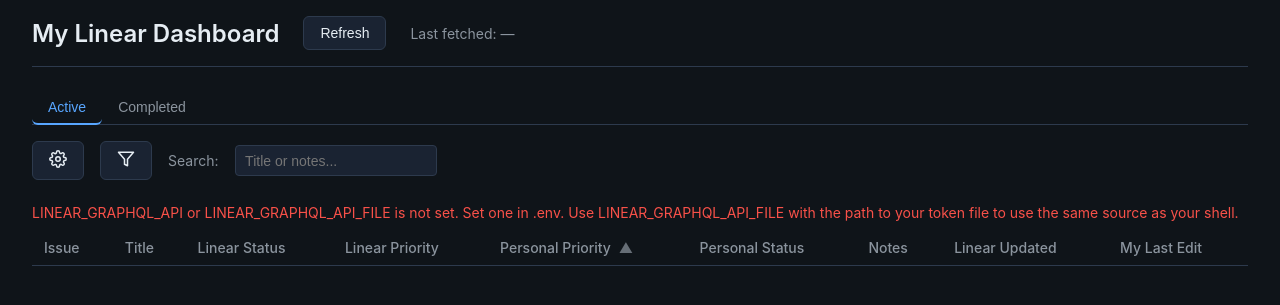
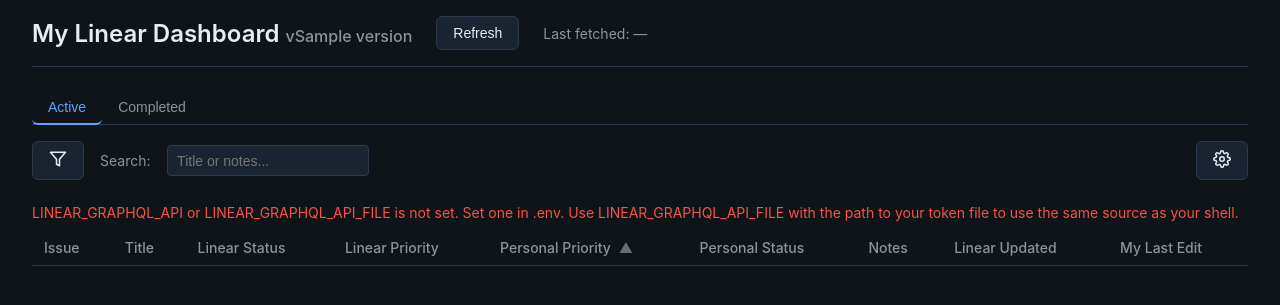
Before and after one commit to jwhittenpk/Sidecar, a Flask app: template templates/index.html in a window 1280 px wide. Shown: the top 305 px of the page. Run offline with Flask 3, Linux system fonts and the light colour scheme; the template is opened without the code that fills it: most values are stand-ins (such as "Sample title", 1, 10 or a date in 2020); lists and menus that the app fills with data are empty.

Commit message:
Sidecar-8: show version in header (vX.Y.Z), move gear to right
- Add _get_version() and pass version to template; display as v{{ version }} in h1 and title
- Style version with smaller font and muted color
- Move column visibility (gear) to right side of controls; column popover right-aligned

Made-with: Cursor

```diff
--- a/app.py
+++ b/app.py
@@ -830,9 +830,20 @@ def refresh_cache():
     return _issues_cache
 
 
+def _get_version():
+    """Return version string from VERSION file, or empty string if missing."""
+    version_path = Path(__file__).parent / "VERSION"
+    if version_path.exists():
+        try:
+            return version_path.read_text(encoding="utf-8").strip()
+        except OSError:
+            pass
+    return ""
+
+
 @app.route("/")
 def index():
-    return render_template("index.html")
+    return render_template("index.html", version=_get_version())
 
 
 @app.route("/api/issues", methods=["GET"])
--- a/templates/index.html
+++ b/templates/index.html
@@ -3,7 +3,7 @@
 <head>
   <meta charset="UTF-8">
   <meta name="viewport" content="width=device-width, initial-scale=1.0">
-  <title>My Linear Dashboard</title>
+  <title>My Linear Dashboard{% if version %} v{{ version }}{% endif %}</title>
   <style>
     :root {
       --bg: #0f1419;
@@ -43,6 +43,7 @@
       border-bottom: 1px solid var(--border);
     }
     h1 { margin: 0; font-size: 1.5rem; font-weight: 600; }
+    .header-version { font-size: 1rem; font-weight: 500; color: var(--text-muted); }
     .last-fetched { color: var(--text-muted); font-size: 0.875rem; }
     button {
       background: var(--surface);
@@ -181,6 +182,7 @@
       font-weight: 500;
     }
     .filter-btn-wrap { position: relative; display: inline-block; }
+    .gear-wrap { margin-left: auto; }
     .filter-btn-wrap .filter-badge {
       position: absolute;
       top: -4px;
@@ -224,7 +226,7 @@
     .th-sortable { cursor: pointer; user-select: none; white-space: nowrap; }
     .th-sortable:hover { color: var(--text); }
     .th-sortable .sort-indicator { margin-left: 0.25rem; opacity: 0.7; }
-    .column-popover { position: absolute; top: 100%; left: 0; margin-top: 4px; background: var(--surface); border: 1px solid var(--border); border-radius: 8px; padding: 1rem; min-width: 260px; max-width: 90vw; box-shadow: 0 8px 24px rgba(0,0,0,0.4); z-index: 50; display: none; }
+    .column-popover { position: absolute; top: 100%; right: 0; left: auto; margin-top: 4px; background: var(--surface); border: 1px solid var(--border); border-radius: 8px; padding: 1rem; min-width: 260px; max-width: 90vw; box-shadow: 0 8px 24px rgba(0,0,0,0.4); z-index: 50; display: none; }
     .column-popover.open { display: block; }
     .column-popover .column-list { max-height: 280px; overflow-y: auto; }
     .column-popover .column-list label { display: flex; align-items: center; gap: 0.5rem; font-size: 0.875rem; color: var(--text); margin: 0.25rem 0; cursor: pointer; }
@@ -242,7 +244,7 @@
 </head>
 <body>
   <header>
-    <h1>My Linear Dashboard</h1>
+    <h1>My Linear Dashboard{% if version %} <span class="header-version">v{{ version }}</span>{% endif %}</h1>
     <button type="button" id="refresh-btn">Refresh</button>
     <span class="last-fetched" id="last-fetched">Last fetched: —</span>
   </header>
@@ -252,18 +254,6 @@
     <button type="button" class="tab" id="tab-completed" role="tab" aria-selected="false">Completed</button>
   </div>
   <div class="controls">
-    <div class="filter-btn-wrap">
-      <button type="button" id="gear-btn" title="Column visibility">
-        <svg width="18" height="18" viewBox="0 0 24 24" fill="none" stroke="currentColor" stroke-width="2" stroke-linecap="round" stroke-linejoin="round"><circle cx="12" cy="12" r="3"/><path d="M19.4 15a1.65 1.65 0 0 0 .33 1.82l.06.06a2 2 0 0 1 0 2.83 2 2 0 0 1-2.83 0l-.06-.06a1.65 1.65 0 0 0-1.82-.33 1.65 1.65 0 0 0-1 1.51V21a2 2 0 0 1-2 2 2 2 0 0 1-2-2v-.09A1.65 1.65 0 0 0 9 19.4a1.65 1.65 0 0 0-1.82.33l-.06.06a2 2 0 0 1-2.83 0 2 2 0 0 1 0-2.83l.06-.06a1.65 1.65 0 0 0 .33-1.82 1.65 1.65 0 0 0-1.51-1H3a2 2 0 0 1-2-2 2 2 0 0 1 2-2h.09A1.65 1.65 0 0 0 4.6 9a1.65 1.65 0 0 0-.33-1.82l-.06-.06a2 2 0 0 1 0-2.83 2 2 0 0 1 2.83 0l.06.06a1.65 1.65 0 0 0 1.82.33H9a1.65 1.65 0 0 0 1-1.51V3a2 2 0 0 1 2-2 2 2 0 0 1 2 2v.09a1.65 1.65 0 0 0 1 1.51 1.65 1.65 0 0 0 1.82-.33l.06-.06a2 2 0 0 1 2.83 0 2 2 0 0 1 0 2.83l-.06.06a1.65 1.65 0 0 0-.33 1.82V9a1.65 1.65 0 0 0 1.51 1H21a2 2 0 0 1 2 2 2 2 0 0 1-2 2h-.09a1.65 1.65 0 0 0-1.51 1z"/></svg>
-      </button>
-      <div class="column-popover" id="column-popover">
-        <div class="column-list" id="column-list"></div>
-        <div class="column-message" id="column-message" style="display: none;"></div>
-        <div class="column-actions">
-          <button type="button" id="column-reset">Reset to Default</button>
-        </div>
-      </div>
-    </div>
     <div class="filter-btn-wrap">
       <button type="button" id="filter-btn" title="Filter issues">
         <svg width="18" height="18" viewBox="0 0 24 24" fill="none" stroke="currentColor" stroke-width="2" stroke-linecap="round" stroke-linejoin="round"><polygon points="22 3 2 3 10 12.46 10 19 14 21 14 12.46 22 3"/></svg>
@@ -281,6 +271,18 @@
     </div>
     <label>Search:</label>
     <input type="text" id="search" placeholder="Title or notes...">
+    <div class="filter-btn-wrap gear-wrap">
+      <button type="button" id="gear-btn" title="Column visibility">
+        <svg width="18" height="18" viewBox="0 0 24 24" fill="none" stroke="currentColor" stroke-width="2" stroke-linecap="round" stroke-linejoin="round"><circle cx="12" cy="12" r="3"/><path d="M19.4 15a1.65 1.65 0 0 0 .33 1.82l.06.06a2 2 0 0 1 0 2.83 2 2 0 0 1-2.83 0l-.06-.06a1.65 1.65 0 0 0-1.82-.33 1.65 1.65 0 0 0-1 1.51V21a2 2 0 0 1-2 2 2 2 0 0 1-2-2v-.09A1.65 1.65 0 0 0 9 19.4a1.65 1.65 0 0 0-1.82.33l-.06.06a2 2 0 0 1-2.83 0 2 2 0 0 1 0-2.83l.06-.06a1.65 1.65 0 0 0 .33-1.82 1.65 1.65 0 0 0-1.51-1H3a2 2 0 0 1-2-2 2 2 0 0 1 2-2h.09A1.65 1.65 0 0 0 4.6 9a1.65 1.65 0 0 0-.33-1.82l-.06-.06a2 2 0 0 1 0-2.83 2 2 0 0 1 2.83 0l.06.06a1.65 1.65 0 0 0 1.82.33H9a1.65 1.65 0 0 0 1-1.51V3a2 2 0 0 1 2-2 2 2 0 0 1 2 2v.09a1.65 1.65 0 0 0 1 1.51 1.65 1.65 0 0 0 1.82-.33l.06-.06a2 2 0 0 1 2.83 0 2 2 0 0 1 0 2.83l-.06.06a1.65 1.65 0 0 0-.33 1.82V9a1.65 1.65 0 0 0 1.51 1H21a2 2 0 0 1 2 2 2 2 0 0 1-2 2h-.09a1.65 1.65 0 0 0-1.51 1z"/></svg>
+      </button>
+      <div class="column-popover" id="column-popover">
+        <div class="column-list" id="column-list"></div>
+        <div class="column-message" id="column-message" style="display: none;"></div>
+        <div class="column-actions">
+          <button type="button" id="column-reset">Reset to Default</button>
+        </div>
+      </div>
+    </div>
   </div>
 
   <div id="error" class="error" style="display: none;"></div>
```
